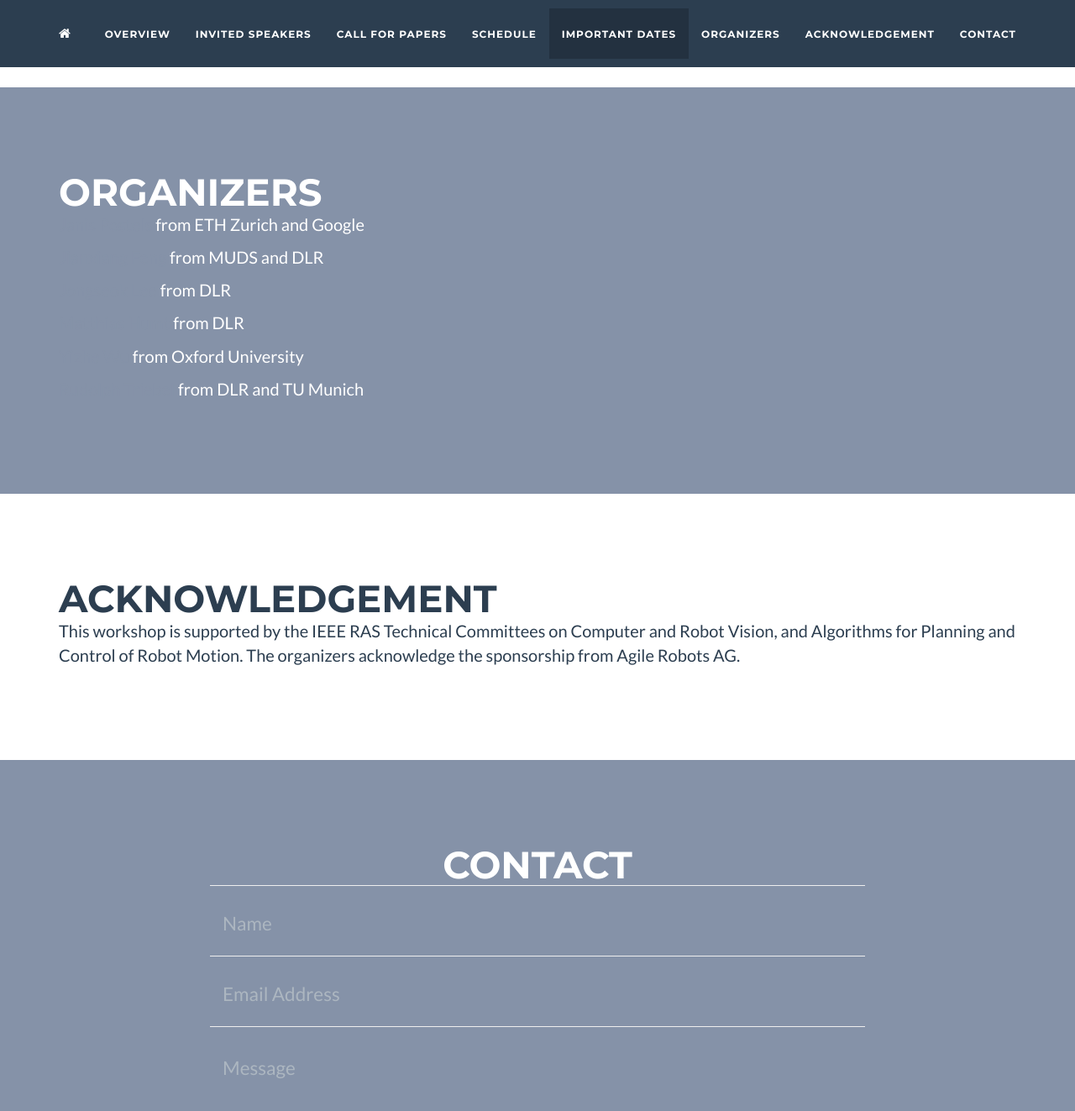
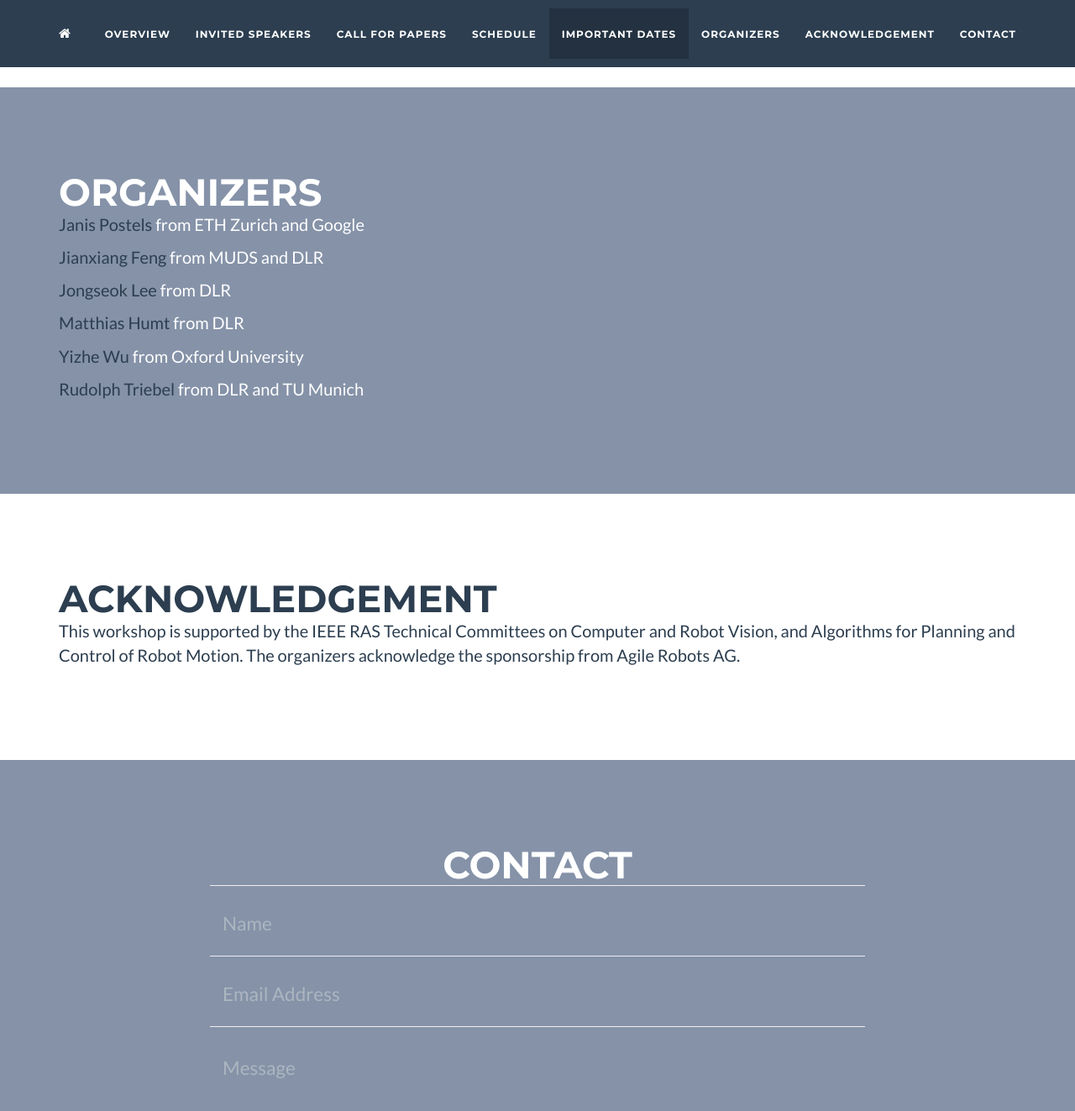
Before and after one commit to probabilisticrobotics/probabilisticrobotics.github.io, a Jekyll site: the page built from _posts/2022-01-07-acknowledgement.md, in a window 1280 px wide and 1400 px high, scrolled down 2487 px. Shown: the top 1323 px of the window at 84% size. Built offline with Jekyll 4.4.1, drawn with Linux system fonts in a browser that asks for light colours.

Commit message:
Fix link color

```diff
--- a/_includes/css/main.css
+++ b/_includes/css/main.css
@@ -22,7 +22,7 @@ a:focus,
 a:active,
 a.active {
     outline: 0;
-    color: #{{ site.color.primary }};
+    color: #{{ site.color.secondary }};
 }
 
 h1,
```
